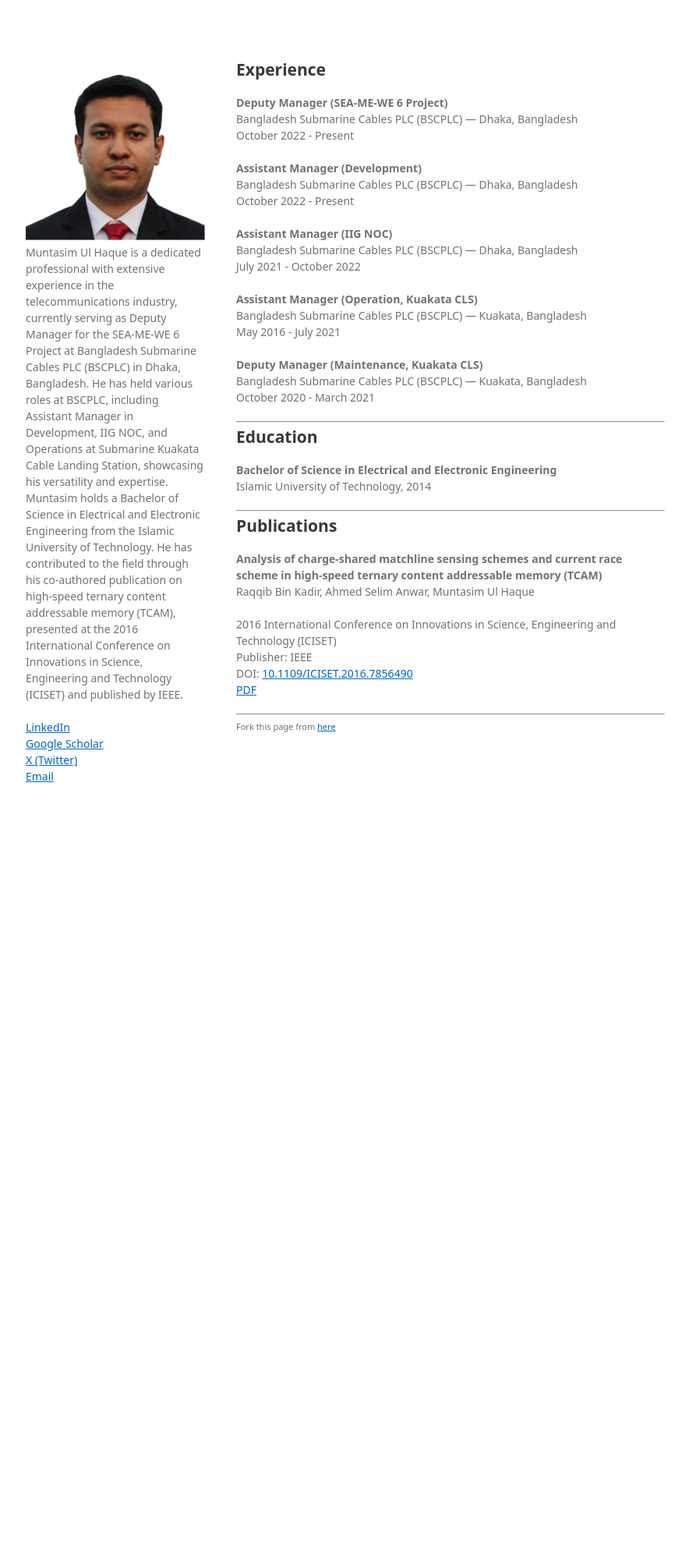
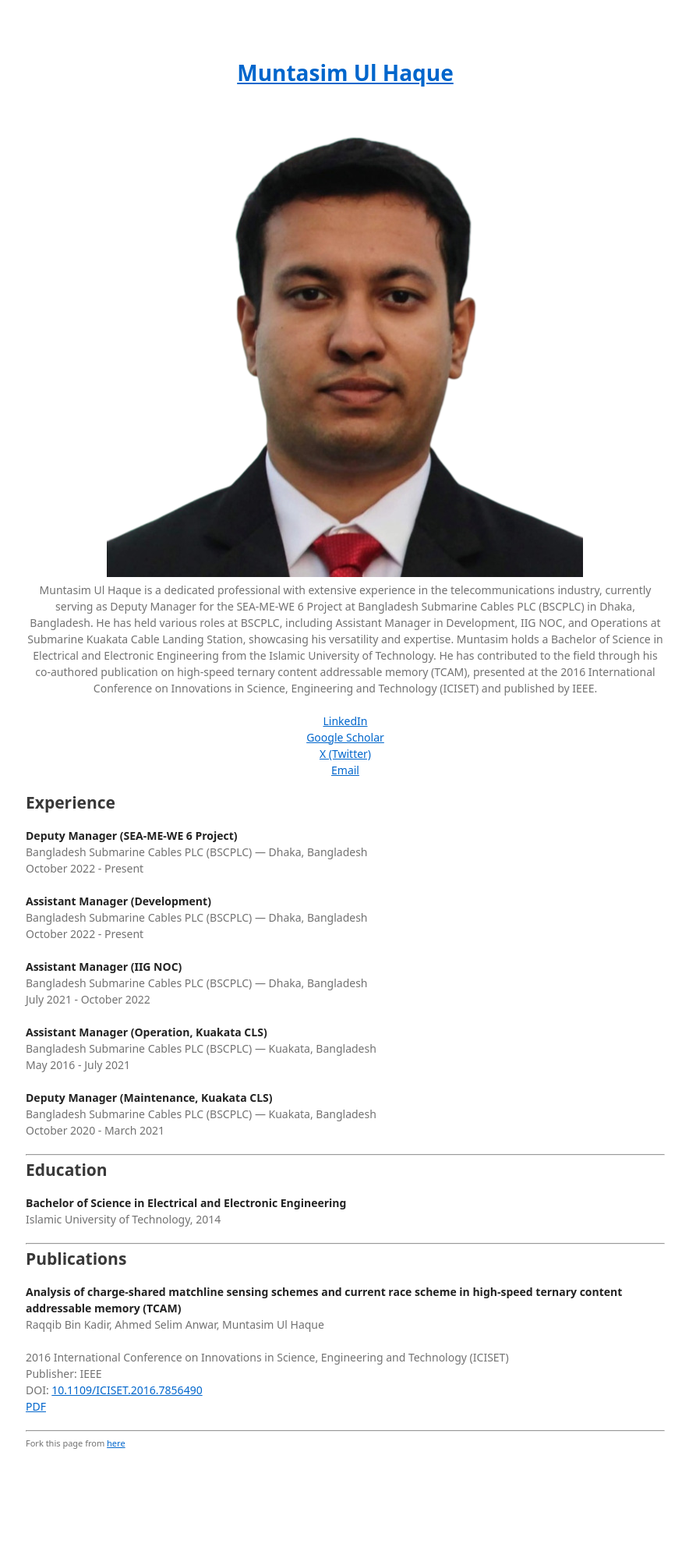
Before and after one commit to muntasimulhaque/muntasimulhaque.github.io, a Jekyll site: the page built from index.md, in a window 1280 px wide. Shown: the whole page at 78% size, without its empty margins (197-1081 px from the left). Built offline with Jekyll 4.4.1, drawn with Linux system fonts in a browser that asks for light colours; our own code applies the rules of GitHub Pages for plain Markdown files; a script that is not in the unit is left out; before the commit the page ends 1144 px from its top, so only the background shows below that.

Commit message:
main body

```diff
--- a/_layouts/default.html
+++ b/_layouts/default.html
@@ -22,7 +22,9 @@
 </head>
 <body>
    <div class="wrapper">
-      <section class="left-column">
+      <section class="main-content">
+         <header>
+            <h1><a href="{{ "/" | absolute_url }}">{{ site.title | default: site.github.repository_name }}</a></h1>
             {% if site.logo %}
             <img src="{{site.logo | relative_url}}" alt="Logo" />
             {% endif %}
@@ -37,8 +39,7 @@
                <li><a href="{{ site.github.repository_url }}">View On <strong>GitHub</strong></a></li>
             </ul>
             {% endif %}
-      </section>
-      <section class="main-content">
+         </header>
          {{ content }}
       </section>
    </div>
--- a/assets/css/style.css
+++ b/assets/css/style.css
@@ -45,22 +45,48 @@
   color: #540099;  /* Purple for visited, similar to Apple's style */
 }
 
-.wrapper {
-  max-width: 860px; /* Keeps the max width */
-  margin: 0 auto;  /* Centers the wrapper */
-  display: flex;
-  justify-content: center;
-  flex-direction: row;
+header {
+  text-align: center; /* Center-align all content in header */
+  margin-bottom: 20px; /* Space below header */
 }
 
-.left-column {
-  width: 270px; /* Fixed width for the left column */
-  padding: 20px;
-  box-sizing: border-box;
+header img {
+  max-width: 100%; /* Ensure logo does not exceed the container width */
+}
+
+header ul {
+  list-style: none;
+  padding: 0;
+}
+
+header li {
+  display: inline-block;
+  margin-right: 10px;
+}
+
+header li a {
+  font-size: 14px;
+  color: #676767;
+  text-decoration: none;
+}
+
+header li a:hover, header li a:focus {
+  color: #004499;  /* Darker blue for hover, similar to Apple's style */
+  font-weight: bold;
+}
+
+header li a:active {
+  background-color: #f0f0f0;
+}
+
+strong {
+  color: #222;
+  font-weight: 700;
 }
 
 .main-content {
-  flex: 1; /* Takes up the remaining space */
+  max-width: 860px; /* Keep the max width */
+  margin: 0 auto;  /* Center the content */
   padding: 20px;
   box-sizing: border-box;
 }
@@ -118,24 +144,14 @@
 }
 
 @media print, screen and (max-width: 960px) {
-  .wrapper {
-    width: 100%; /* Adjusted width to be responsive */
-    margin: 0;
-    flex-direction: column;
-  }
-
-  .left-column, .main-content {
-    width: 100%; /* Full width for both columns */
+  .main-content {
+    width: 100%; /* Full width for main content */
   }
 }
 
 @media print, screen and (max-width: 720px) {
   body {
     word-wrap: break-word;
-  }
-
-  .left-column, .main-content {
-    width: 100%; /* Full width for both columns */
   }
 
   pre, code {
@@ -148,8 +164,8 @@
     padding: 15px;
   }
 
-  .left-column, .main-content {
-    width: 100%; /* Full width for both columns */
+  .main-content {
+    width: 100%; /* Full width for main content */
   }
 }
 
```
Lines whose indentation alone changed are shown as unchanged.
